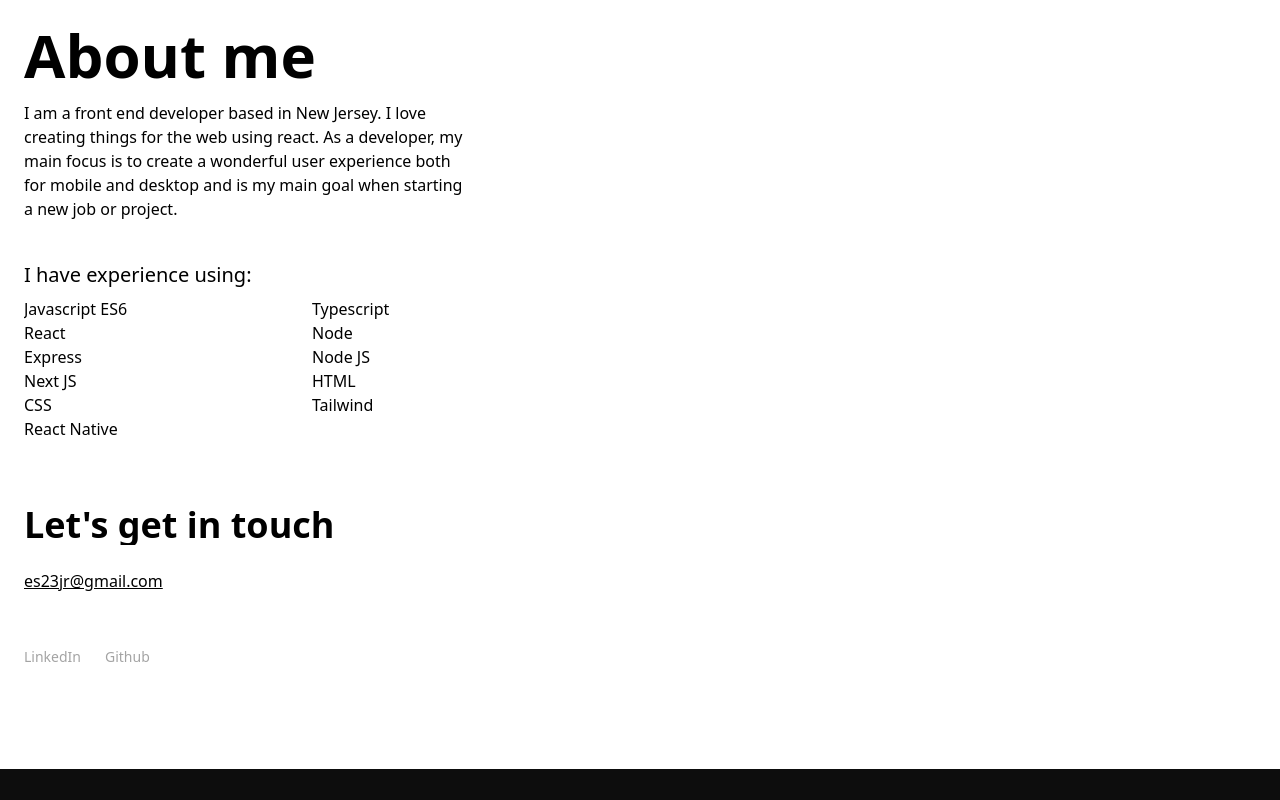
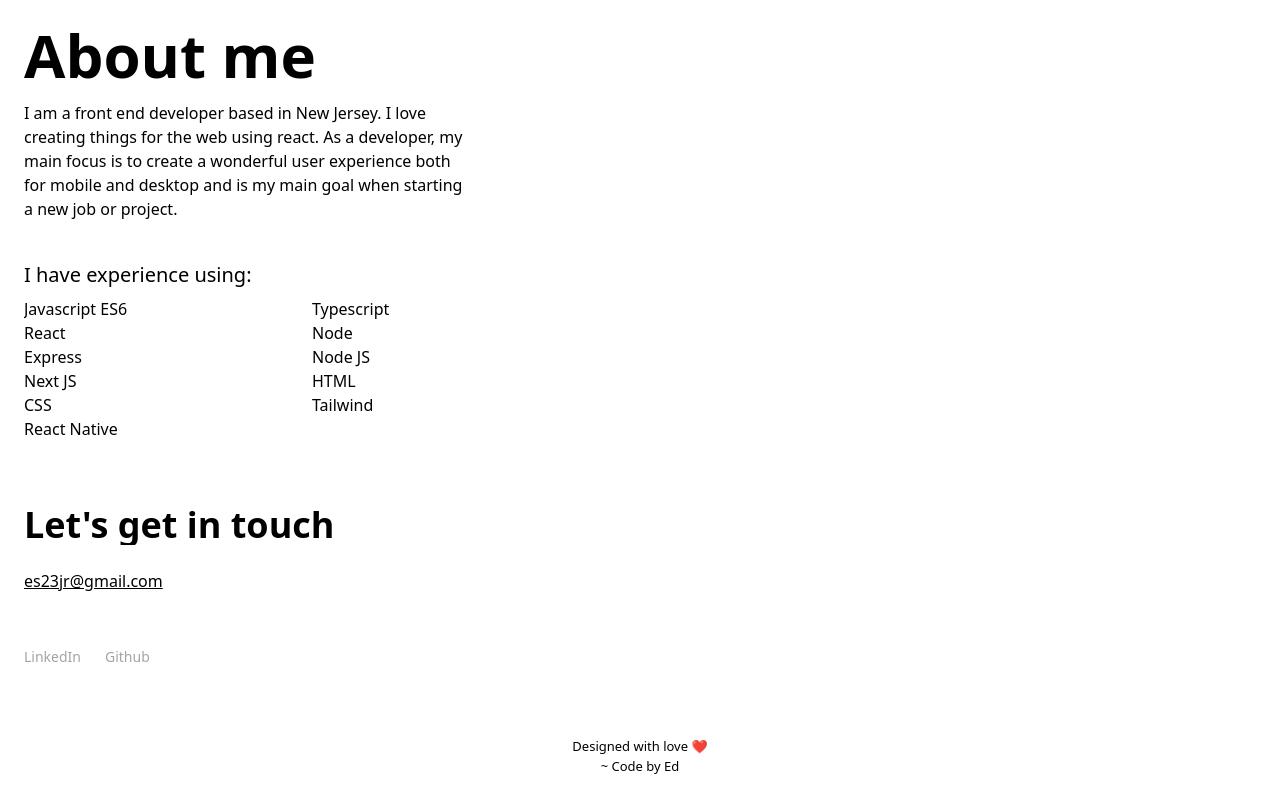
Before and after one commit to eds2002/portfoliov5, a Next.js app: page / in a window 1280 px wide. Shown: the part 1943-2743 px from the top of the page. Before the commit the page ends 2712 px from the top, so only its background shows below. Built offline with nearby package versions, Linux system fonts and the light colour scheme; no server answers.

Commit message:
copyright footer

```diff
--- a/components/About.tsx
+++ b/components/About.tsx
@@ -7,7 +7,7 @@ import { socials } from '../data/socials'
 const About: React.FC = () => {
   return (
     <motion.section
-      className="py-24 bg-primary-50 text-primary-900"
+      className="pt-24 pb-10 bg-primary-50 text-primary-900"
       variants={container}
       initial="hidden"
       animate="show"
--- /dev/null
+++ b/components/Copyright.tsx
@@ -0,0 +1,21 @@
+import Link from 'next/link'
+import { useRouter } from 'next/router'
+import React from 'react'
+
+export default function Copyright() {
+  const router = useRouter()
+  const handleNavigation = () => {}
+  return (
+    <div className="flex items-center justify-center text-black bg-white">
+      <Link
+        href="https://github.com/eds2002/portfoliov5"
+        target={'_blank'}
+        className=" w-[20ch] py-6 text-[13px] font-medium text-center opacity-100 hover:opacity-50 transition"
+        onClick={() => handleNavigation()}
+      >
+        Designed with love ❤️
+        <br />~ Code by Ed
+      </Link>
+    </div>
+  )
+}
--- a/pages/index.tsx
+++ b/pages/index.tsx
@@ -6,6 +6,7 @@ import Hero from '../components/Hero'
 import { languages } from '../constants/languages'
 import { motion, useScroll, useTransform } from 'framer-motion'
 import Works from '../components/Works'
+import Copyright from '../components/Copyright'
 
 const Home: NextPage = () => {
   const { scrollYProgress } = useScroll()
@@ -36,6 +37,7 @@ const Home: NextPage = () => {
               </div>
             </div>
             <About />
+            <Copyright />
           </>
         )}
         <Loader setDisplayContent={setDisplayContent} />
```
